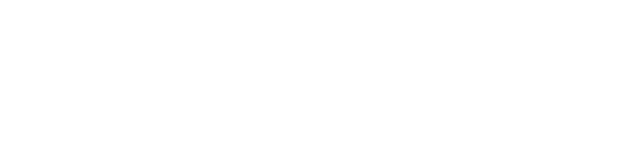
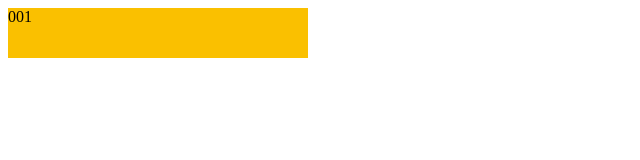
Before and after one commit to sexfat/cd103, a website: page tweenmax.html in a window 1280 px wide. Shown: the whole page, without its empty margins (0-640 px from the left). Drawn offline with nearby package versions, Linux system fonts and the light colour scheme; files that its build step writes are made by us from their sources.

Commit message:
add 第一個section

```diff
--- a/sass/tweenmax.scss
+++ b/sass/tweenmax.scss
@@ -1,6 +1,18 @@
-
 .section {
     width: 100%;
     height: 100vh;
     box-sizing: border-box;
 }
+
+.box {
+    width: 300px;
+    height: 50px;
+
+}
+
+.section01 {
+    .box01 {
+         background-color: rgb(250, 192, 0);
+    }
+
+}
--- a/tweenmax.html
+++ b/tweenmax.html
@@ -9,6 +9,10 @@
     <title>Document</title>
 </head>
 <body>
+    <section class="section01">
+        <div class="box box01">001</div>
+    </section>
+
 
 
  <script src="js/tweenmax.js"></script>
```
Also changed, not shown: css/tweenmax.css.
